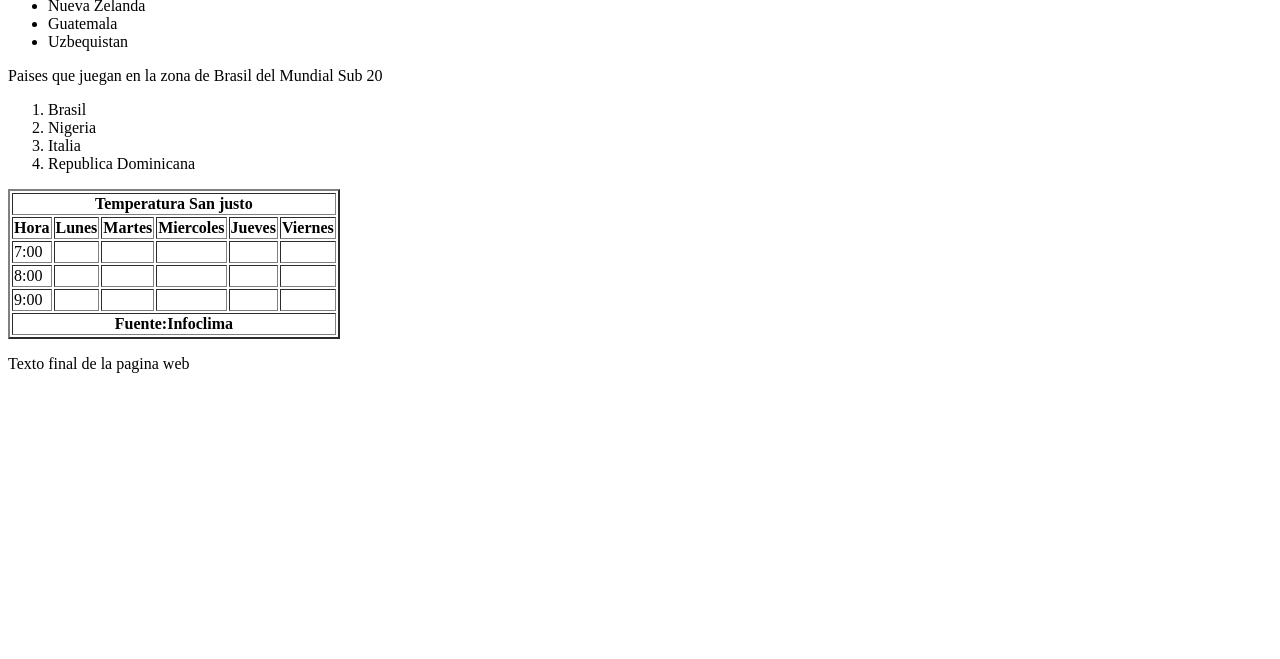
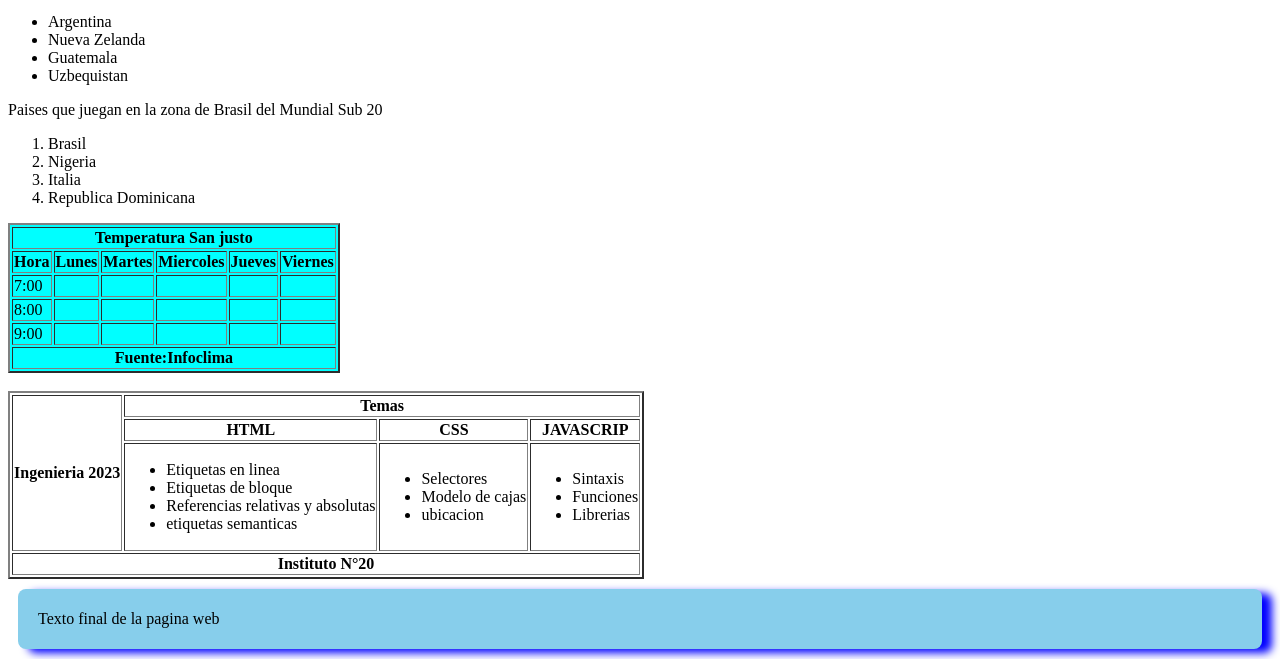
Before and after one commit to sofiamellano/websofia2023, a plain HTML site: page pagweb.html in a window 1280 px wide. Shown: the part 852-1511 px from the top of the page. Before the commit the page ends 1241 px from the top, so only its background shows below. Drawn offline with Linux system fonts and the light colour scheme.

Commit message:
clase 31/05

```diff
--- /dev/null
+++ b/css/styles.css
@@ -0,0 +1,13 @@
+h1 {
+    border: solid 2px black;
+    background-color: bisque;
+    text-align: center;
+    padding: 15px;
+}
+#PieDePagina {
+    box-shadow: 10px 4px 8px blue;
+    padding: 5px 20px;
+    margin: 10px;
+    background-color: skyblue;
+    border-radius: 8px;
+}
--- a/pagweb.html
+++ b/pagweb.html
@@ -5,9 +5,14 @@
     <meta http-equiv="X-UA-Compatible" content="IE=edge">
     <meta name="viewport" content="width=device-width, initial-scale=1.0">
     <title>Primer Sitio Web</title>
+    <style>
+        h2 {color: blue;}
+    </style>
+    <!--style da color a las letras (CSS)-->
+    <link rel="stylesheet" href="css/styles.css">
 </head>
 <body>
-    <div id="encabezado">
+    <div id="encabezado"> <!--agrupa y divide contenido-->
     <h1>Sitio Web de Sofia</h1> <!--titulo principal de la web-->
     <hr>
     <h2>Probando un poco de HTML</h2>
@@ -25,23 +30,25 @@
     <br> <a href="https://www.clarin.com" target="_blank"> <img src="imagenes/clarin.png" alt="imagen del logo de Clarin" width="500px"></a> <!--hicimos que la imagen sea el link a la pagina-->
     <div id="etiquetasDeBloque">
         <p>Paises que juegan en la zona de Argentina en el Mundial Sub 20</p>
-        <ul>
+        <ul> <!--lista desordenada-->
             <li> Argentina</li>
             <li>Nueva Zelanda</li>
             <li>Guatemala</li>
             <li>Uzbequistan</li>
         </ul>
         <p>Paises que juegan en la zona de Brasil del Mundial Sub 20</p>
-        <ol>
+        <ol> <!--lista ordenada-->
             <li>Brasil</li>
             <li>Nigeria</li>
             <li>Italia</li>
             <li>Republica Dominicana</li>
         </ol>
     </div>
-    <table border="2px">
-        <tr>
-            <th colspan="6">Temperatura San justo</th>
+    <div id="tablaTempratura">
+        <table border="2px"
+        style="background-color: aqua;">
+            <tr> <!--tr sirve para creal filas y la etiqueta-->
+                <th colspan="6">Temperatura San justo</th> <!--el th hace celdas que van a ser titulos --> <!--colspan sirve para hacer la celda completa-->
             </tr>
             <tr>
                 <th>Hora</th>
@@ -52,7 +59,7 @@
                 <th>Viernes</th>
             </tr>
             <tr>
-            <td>7:00</td>
+                <td>7:00</td> <!--td sirve para hacer celdas (columnas)-->
                 <td></td>
                 <td></td>
                 <td></td>
@@ -79,6 +86,48 @@
                 <th colspan="6">Fuente:Infoclima</th>
             </tr>
         </table>
+    </div>
+    <br>
+    <div id="tablaTemas">
+        <table border="2px">
+            <tr>
+                <th rowspan="3">Ingenieria 2023</th> <!--hace filas completas-->
+                <th colspan="3">Temas</th>
+            </tr>
+            <tr>
+                <th>HTML</th>
+                <th>CSS</th>
+                <th>JAVASCRIP</th>
+            </tr>
+            <tr>
+                <td>
+                    <ul>
+                        <li>Etiquetas en linea</li>
+                        <li>Etiquetas de bloque</li>
+                        <li>Referencias relativas y absolutas</li>
+                        <li>etiquetas semanticas</li>
+                    </ul>
+                </td>
+                <td>
+                    <ul>
+                        <li>Selectores</li>
+                        <li>Modelo de cajas</li>
+                        <li>ubicacion</li>
+                    </ul>
+                </td>
+                <td>
+                    <ul>
+                        <li>Sintaxis</li>
+                        <li>Funciones</li>
+                        <li>Librerias</li>
+                    </ul>
+                </td>
+            </tr>
+            <tr>
+                <th colspan="4">Instituto N°20</th>
+            </tr>
+        </table>
+    </div>
     <div id="PieDePagina"> <!--este tipo de div fue reemplazado por la etiqueta footer-->
         <p>Texto final de la pagina web </p>
     </div>
```
Lines whose indentation alone changed are shown as unchanged.
